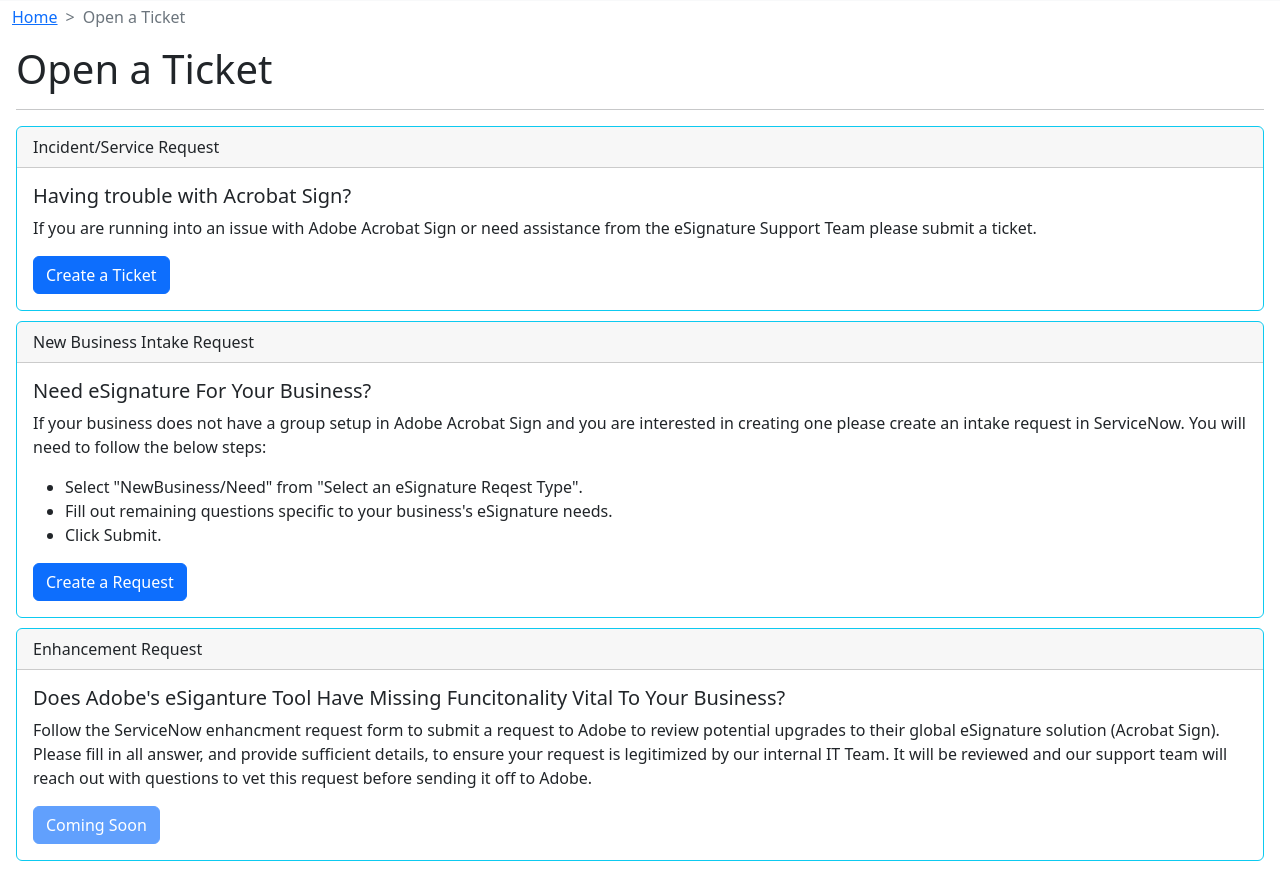
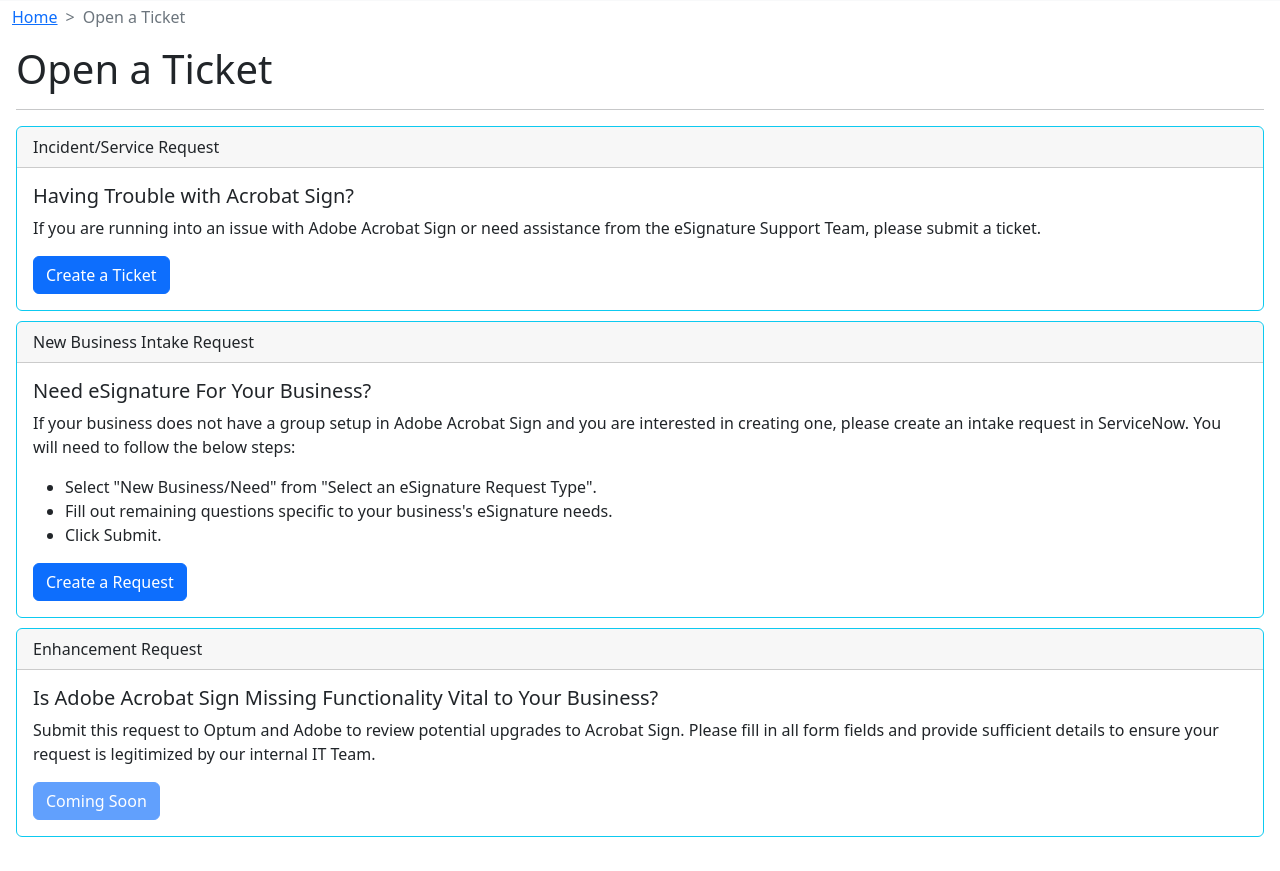
Before and after one commit to mcneece/eSignature-Portal, a Flask app: page /open-ticket in a window 1280 px wide. Shown: the part 144-1015 px from the top of the page. After the commit the page ends 981 px from the top, so only its background shows below. Run offline with Flask 2, Linux system fonts and the light colour scheme; parts of the project's set-up code (start-up, migrations or seed data) failed here and were passed over.

Commit message:
Update openticket.html

```diff
--- a/app/templates/client/openticket.html
+++ b/app/templates/client/openticket.html
@@ -16,18 +16,18 @@
 
 {% block main %}
 <h1 class="ms-3">Open a Ticket</h1>
-<hr class = "text center mx-3">
+<hr class="text center mx-3">
 <div class="col mx-3">
     <div class="card border-info h-100">
         <div class="card-header" align="left">
             Incident/Service Request
         </div>
         <div class="card-body">
-                <h5 class="card-title">Having trouble with Acrobat Sign?</h5>
-                <p class="card-text">If you are running into an issue with Adobe Acrobat Sign or need assistance from the eSignature Support Team please submit a ticket.</p>
-                <a target="_blank"
-                    href="https://atlas.uhg.com/contactLanding/openTicket#"
-                    class="btn btn-primary">Create a Ticket</a>
+            <h5 class="card-title">Having Trouble with Acrobat Sign?</h5>
+            <p class="card-text">If you are running into an issue with Adobe Acrobat Sign or need assistance from the
+                eSignature Support Team, please submit a ticket.</p>
+            <a target="_blank" href="https://atlas.uhg.com/contactLanding/openTicket#" class="btn btn-primary">Create a
+                Ticket</a>
         </div>
     </div>
 </div>
@@ -39,10 +39,10 @@
         <div class="card-body">
             <h5 class="card-title">Need eSignature For Your Business?</h5>
             <p class="card-text">If your business does not have a group setup in Adobe Acrobat Sign and you are
-                    interested in creating one please create an intake request in ServiceNow. You will need to
+                interested in creating one, please create an intake request in ServiceNow. You will need to
                 follow the below steps:</p>
             <ul>
-                    <li>Select "NewBusiness/Need" from "Select an eSignature Reqest Type".</li>
+                <li>Select "New Business/Need" from "Select an eSignature Request Type".</li>
                 <li>Fill out remaining questions specific to your business's eSignature needs.</li>
                 <li>Click Submit.</li>
             </ul>
@@ -58,12 +58,11 @@
             Enhancement Request
         </div>
         <div class="card-body">
-                <h5 class="card-title">Does Adobe's eSiganture Tool Have Missing Funcitonality Vital To Your Business?</h5>
-                <p class="card-text">Follow the ServiceNow enhancment request form to submit a request to Adobe to review potential upgrades to their global eSignature solution (Acrobat Sign). Please fill in all answer, and provide sufficient details, to ensure your request is legitimized by our internal IT Team.
-                    It will be reviewed and our support team will reach out with questions to vet this request before sending it off to Adobe.</p>
-                <a target="_blank"
-                    href="#"
-                    class="btn btn-primary disabled">Coming Soon</a>
+            <h5 class="card-title">Is Adobe Acrobat Sign Missing Functionality Vital to Your Business?</h5>
+            <p class="card-text">Submit this request to Optum and Adobe to review potential upgrades to Acrobat Sign.
+                Please fill in all form fields and provide sufficient details to ensure your request is legitimized by
+                our internal IT Team.</p>
+            <a target="_blank" href="#" class="btn btn-primary disabled">Coming Soon</a>
         </div>
     </div>
 </div>
```
Lines whose indentation alone changed are shown as unchanged.
